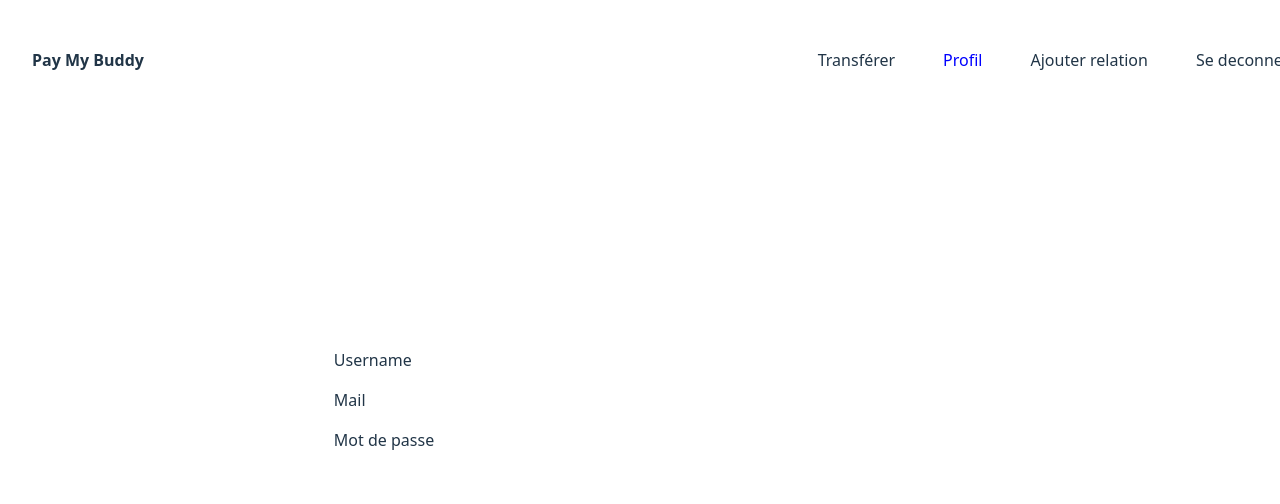
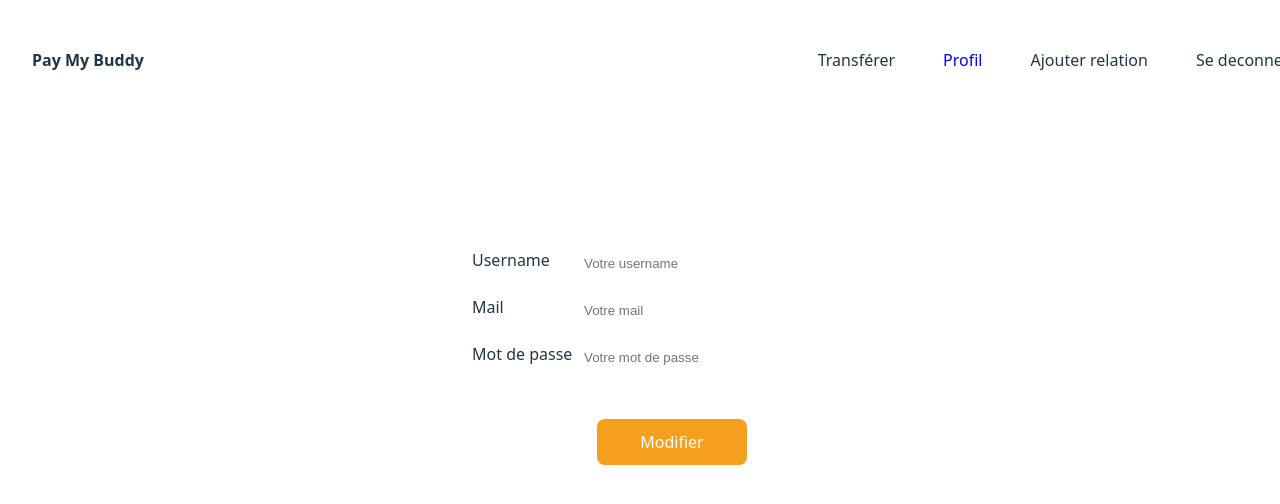
Before and after one commit to alwesste/PayMyBuddy, a React (Vite) app in the folder paymybuddy-front/: page /profil in a window 1280 px wide. Shown: the top 504 px of the page. Built offline with nearby package versions, Linux system fonts and the light colour scheme.

Commit message:
Creation du formulaire pour le profil avec changement du mot de passe ci-besoin

```diff
--- a/paymybuddy-front/src/pages/Profil/Profil.scss
+++ b/paymybuddy-front/src/pages/Profil/Profil.scss
@@ -1,7 +1,30 @@
 .profil-container {
-  text-align: left;
-  position: absolute;
-  top: 50%;
-  left: 30%;
-  transform: translate(-50%, -50%);
+  display: flex;
+  justify-content: center;
+  flex-direction: column;
+  width: 400px;
+  gap: 1rem;
+  margin: 20vh auto;
+
+
+  &_form {
+    display: flex;
+    justify-content: space-between;
+  }
+
+  input {
+    width: 70%;
+    border: none;
+    border-radius: 5px;
+    padding: 0.5rem;
+  }
+
+  button {
+    background-color: rgb(246, 159, 28);
+    border-radius: 0.5rem;
+    width: 150px;
+    margin: 30px auto;
+    padding: 0.7rem;
+    color: white;
+  }
 }
--- a/paymybuddy-front/src/pages/Profil/Profil.tsx
+++ b/paymybuddy-front/src/pages/Profil/Profil.tsx
@@ -1,16 +1,81 @@
-import React from "react";
+import React, {useState} from "react";
 import './Profil.scss'
 import Layout from "../../components/Layout/layout.tsx";
 
 const Profil: React.FC = () => {
-    return(
+
+    const currentUserEmail: string | null = localStorage.getItem("currentUserEmail");
+    const currentUserPassword: string | null = localStorage.getItem("currentUserPassword");
+    const [formData, setFormData] = useState({
+        username: "",
+        email: currentUserEmail ?? "",
+        password: currentUserPassword ?? "",
+    })
+
+    const handleChange = (e : React.ChangeEvent<HTMLInputElement>) => {
+        setFormData({
+            ...formData, [e.target.name] : e.target.value
+        })
+    }
+
+    const handleSubmit = async (e: React.FormEvent<HTMLFormElement>) => {
+        e.preventDefault()
+        console.log("formData:", formData)
+
+        try {
+            const response = await fetch("http://localhost:8080/api/updatePassword", {
+                method: "POST",
+                headers: {
+                    "Content-Type": "application/json"
+                },
+                body: JSON.stringify(formData)
+            });
+
+            if (!response.ok) {
+                const errorText = await response.text();
+                throw new Error(errorText || "Échec de la mise à jour.");
+            }
+        } catch (error ) {
+            console.error("Erreur :", error);
+        }
+    };
+
+    return (
         <Layout>
-            <div className="profil-container">
-                <p>Username</p>
-                <p>Mail</p>
-                <p>Mot de passe</p>
-            </div>
+            <form action="" className="profil-container" onSubmit={handleSubmit}>
+                <div  className="profil-container_form">
+                    <label htmlFor="username">Username</label>
+                    <input type="text"
+                           id="username"
+                           name="username"
+                           value={formData.username}
+                           onChange={handleChange}
+                           placeholder="Votre username"/>
+                </div>
 
+                <div className="profil-container_form">
+                    <label htmlFor="mail">Mail</label>
+                    <input type="email"
+                           id="email"
+                           name="email"
+                           value={formData.email}
+                           onChange={handleChange}
+                           placeholder="Votre mail"/>
+                </div>
+
+                <div className="profil-container_form">
+                    <label htmlFor="password">Mot de passe</label>
+                    <input type="password"
+                           id="password"
+                           name="password"
+                           value={formData.password}
+                           onChange={handleChange}
+                           placeholder="Votre mot de passe"/>
+                </div>
+
+
+                <button type="submit">Modifier</button>
+            </form>
         </Layout>
     )
 }
```
